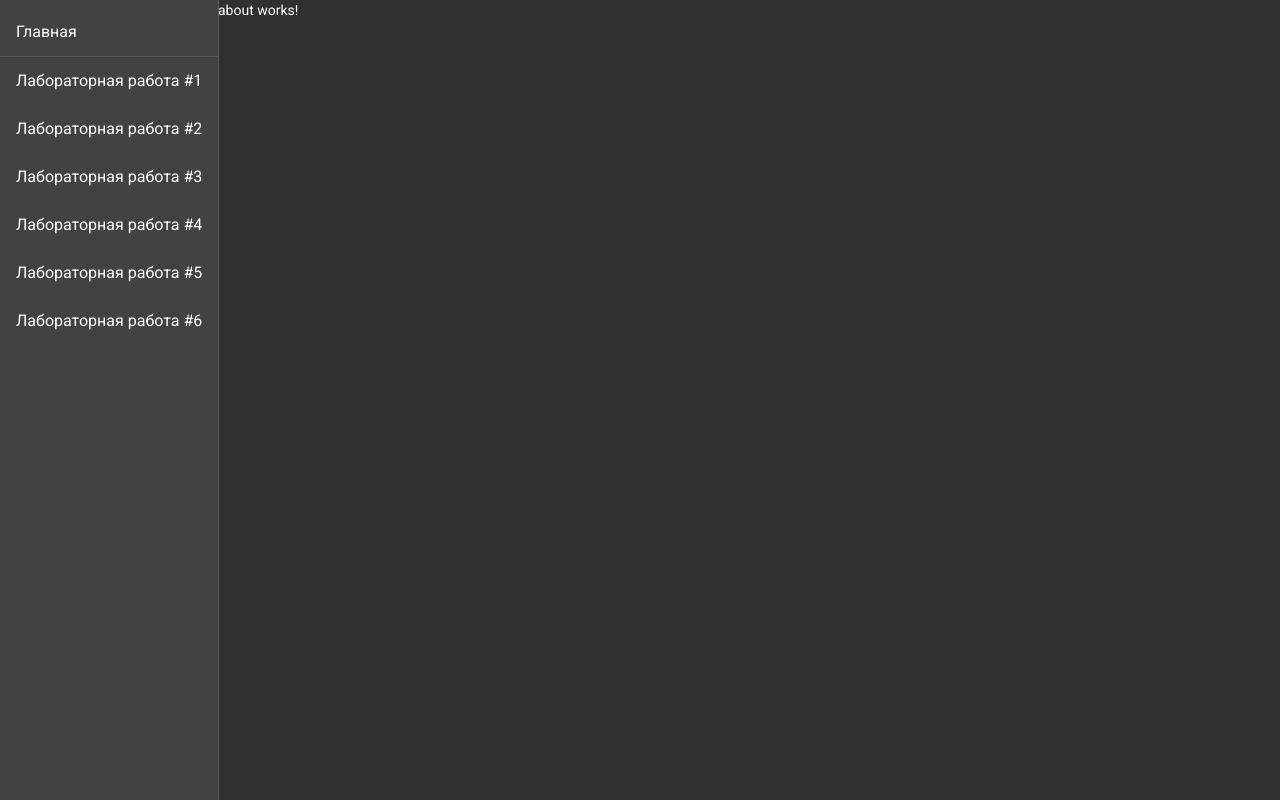
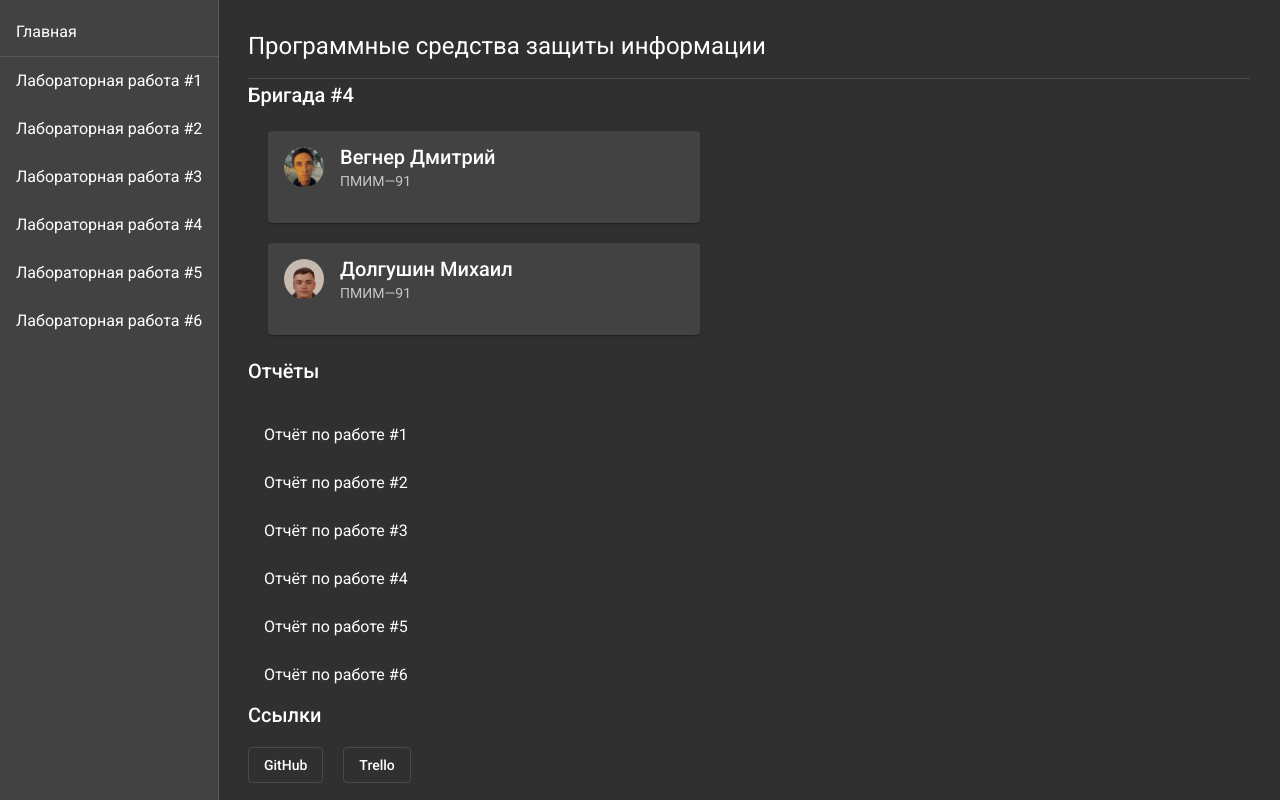
Before and after one commit to Fake-Make/Cryptography, an Angular app: page / in a window 1280 px wide. Built offline with nearby package versions, Linux system fonts and the light colour scheme; what ng2-charts would draw is missing.

Commit message:
Enhancement #5: `About`-page restyled, minor fixes

```diff
--- a/src/app/app.component.css
+++ b/src/app/app.component.css
@@ -1,3 +1,7 @@
 .full-width {
 	height: 100%;
 }
+
+mat-sidenav-content {
+	padding: 30px;
+}
--- a/src/app/app.component.html
+++ b/src/app/app.component.html
@@ -4,5 +4,6 @@
   </mat-sidenav>
 	<mat-sidenav-content>
     <router-outlet></router-outlet>
+    <br><br><br><br>
   </mat-sidenav-content>
 </mat-sidenav-container>
--- a/src/app/components/about/about.component.css
+++ b/src/app/components/about/about.component.css
@@ -0,0 +1,22 @@
+.example-card {
+	width: 400px;
+	margin: 20px;
+}
+
+.header-image-dmitry {
+	background-image: url('../../../assets/dmitry.jpg');
+	background-size: cover;
+}
+
+.header-image-michael {
+	background-image: url('../../../assets/michael.jpg');
+	background-size: cover;
+}
+
+mat-list {
+	width: 250px;
+}
+
+mat-list-item:hover {
+	cursor: default;
+}
--- a/src/app/components/about/about.component.html
+++ b/src/app/components/about/about.component.html
@@ -1 +1,32 @@
-<p>about works!</p>
+<h1 class="mat-headline">Программные средства защиты информации</h1>
+<mat-divider></mat-divider>
+
+<h2 class="mat-title">Бригада #4</h2>
+
+<mat-card class="example-card">
+	<mat-card-header>
+		<div mat-card-avatar class="header-image-dmitry"></div>
+		<mat-card-title>Вегнер Дмитрий</mat-card-title>
+		<mat-card-subtitle>ПМИМ—91</mat-card-subtitle>
+	</mat-card-header>
+</mat-card>
+
+<mat-card class="example-card">
+	<mat-card-header>
+		<div mat-card-avatar class="header-image-michael"></div>
+		<mat-card-title>Долгушин Михаил</mat-card-title>
+		<mat-card-subtitle>ПМИМ—91</mat-card-subtitle>
+	</mat-card-header>
+</mat-card>
+
+<h2 class="mat-title">Отчёты</h2>
+<mat-list>
+	<mat-list-item *ngFor="let work of [1, 2, 3, 4, 5, 6]" matRipple
+		(click)="downloadWork(work)">
+			Отчёт по работе #{{ work }}
+	</mat-list-item>
+</mat-list>
+
+<h2 class="mat-title">Ссылки</h2>
+<a mat-stroked-button href="https://github.com/Fake-Make/Cryptography" target="_blank">GitHub</a>
+<a style="margin-left:20px" mat-stroked-button href="https://trello.com/b/VxXY1Ql1/" target="_blank">Trello</a>
--- a/src/app/components/about/about.component.ts
+++ b/src/app/components/about/about.component.ts
@@ -6,10 +6,15 @@ import { Component, OnInit } from '@angular/core';
   styleUrls: ['./about.component.css']
 })
 export class AboutComponent implements OnInit {
+  ngOnInit(): void { }
 
-  constructor() { }
-
-  ngOnInit(): void {
+  downloadWork(work: number): void {
+    const link = document.createElement('a');
+    link.setAttribute('target', '_blank');
+    link.setAttribute('href', `../../../reports/work${work}.pdf`);
+    link.setAttribute('download', `work${work}.pdf`);
+    document.body.appendChild(link);
+    link.click();
+    link.remove();
   }
-
 }
--- a/src/app/components/works/work2/work2.component.html
+++ b/src/app/components/works/work2/work2.component.html
@@ -1,6 +1,6 @@
 <h1>ПСЗИ — Лабораторная работа #2</h1>
 
-<h2>Сеть фейстеля</h2>
+<h2>Сеть Фейстеля</h2>
 <label>
 	<button (click)="changeView('base')">{{ viewModes[views.base] }}</button>
 	Исходный текст:<br>
--- a/src/index.html
+++ b/src/index.html
@@ -2,7 +2,7 @@
 <html lang="en">
 <head>
   <meta charset="utf-8">
-  <title>NgCryptography</title>
+  <title>ПСЗИ</title>
   <base href="/">
   <meta name="viewport" content="width=device-width, initial-scale=1">
   <link rel="icon" type="image/x-icon" href="favicon.ico">
```
Also changed, not shown: src/assets/dmitry.jpg (added), src/assets/michael.jpg (added).
